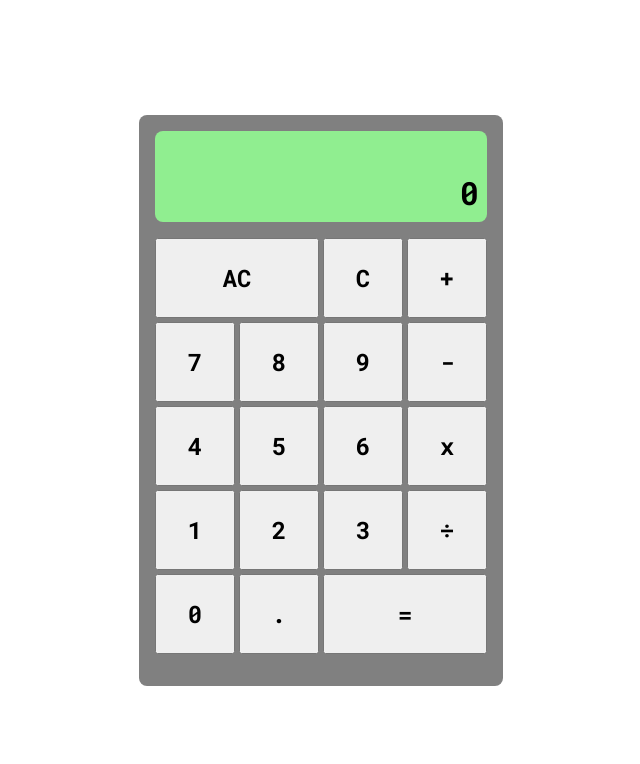
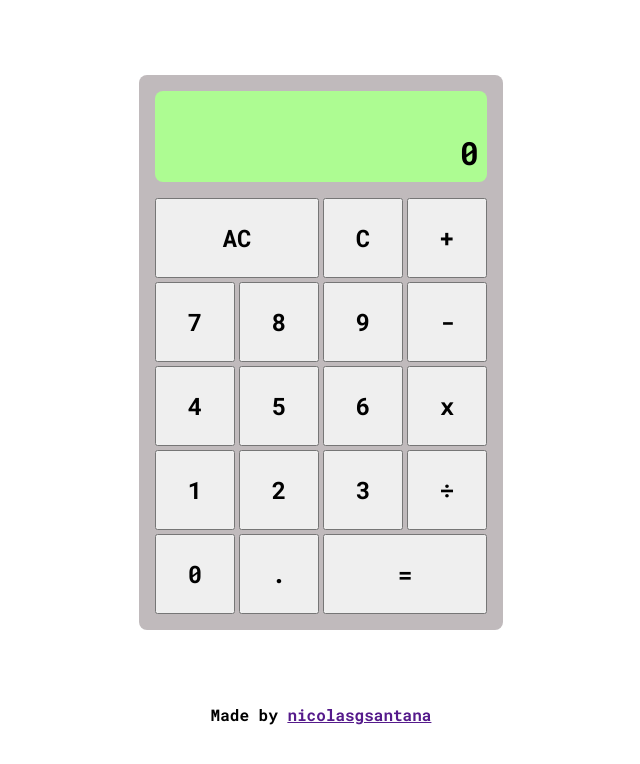
Before and after one commit to nicolasgsantana/calculator, a plain HTML site: page index.html in a window 1280 px wide. Shown: the whole page, without its empty margins (319-959 px from the left). Drawn offline with Linux system fonts and the light colour scheme.

Commit message:
Add footer

```diff
--- a/css/style.css
+++ b/css/style.css
@@ -7,7 +7,14 @@ body {
     padding: 0;
     display: flex;
     justify-content: center;
+    flex-direction: column;
     font-family: 'Roboto Mono', monospace;
+}
+
+main {
+    margin-top: auto;
+    display: flex;
+    justify-content: center;
 }
 
 button {
@@ -44,7 +51,7 @@ div.base {
     margin-top: auto;
     padding: 16px;
     border-radius: 8px;
-    background-color: grey;
+    background-color: #C0BABC;
     display: flex;
     flex-direction: column;
     gap: 16px;
@@ -52,7 +59,7 @@ div.base {
 
 div.display {
     padding: 8px;
-    background-color: lightgreen;
+    background-color: #ADFC92;
     border-radius: 8px;
 }
 
@@ -66,3 +73,8 @@ div.row {
     display: flex;
     gap: 4px;
 }
+
+footer {
+    margin: auto 0 ;
+    text-align: center;
+}
--- a/index.html
+++ b/index.html
@@ -10,6 +10,7 @@
 </head>
 
 <body>
+  <main>
     <div class="base">
       <div class="display">
         <p id="equation-display" class="equation"></p>
@@ -47,11 +48,9 @@
           </div>
         </div>
       </div>
-    <div>
-
     </div>
-
-  </div>
+  </main>
+  <footer>Made by <a href="">nicolasgsantana</a></footer>
 </body>
 
 </html>
```
Lines whose indentation alone changed are shown as unchanged.
